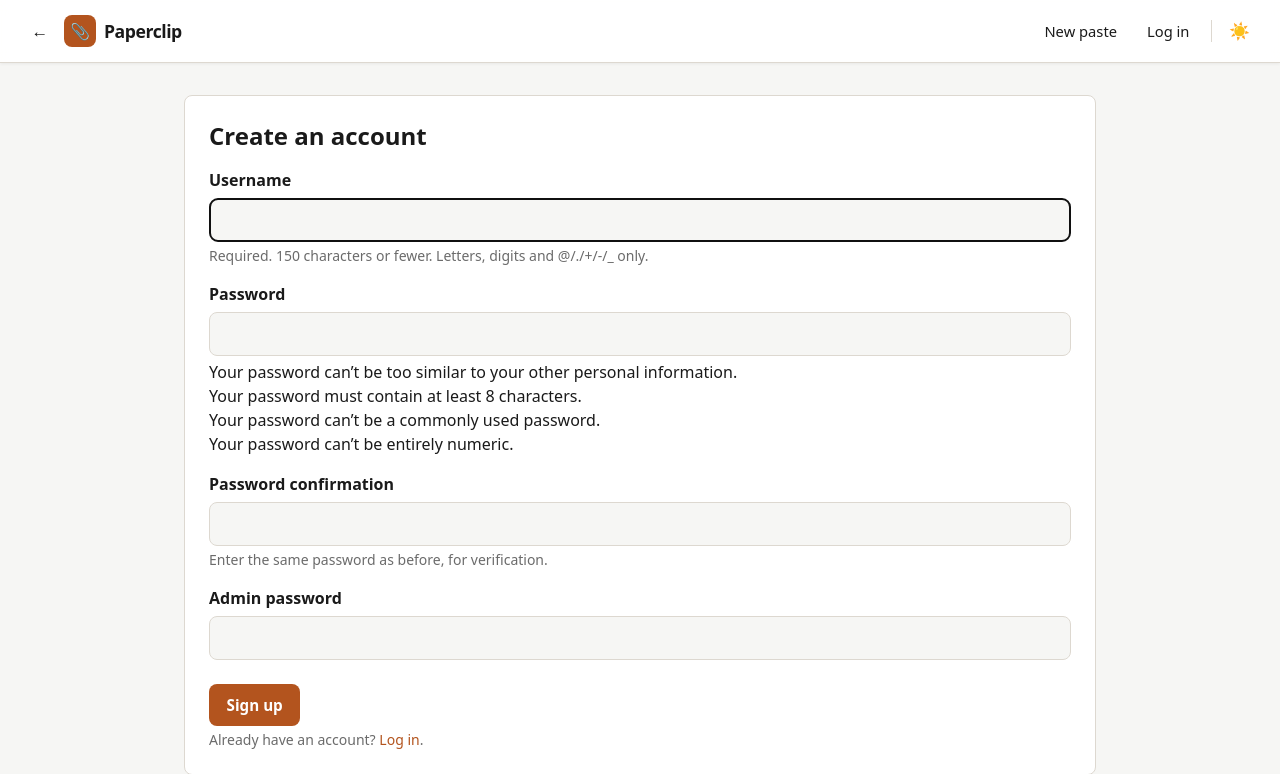
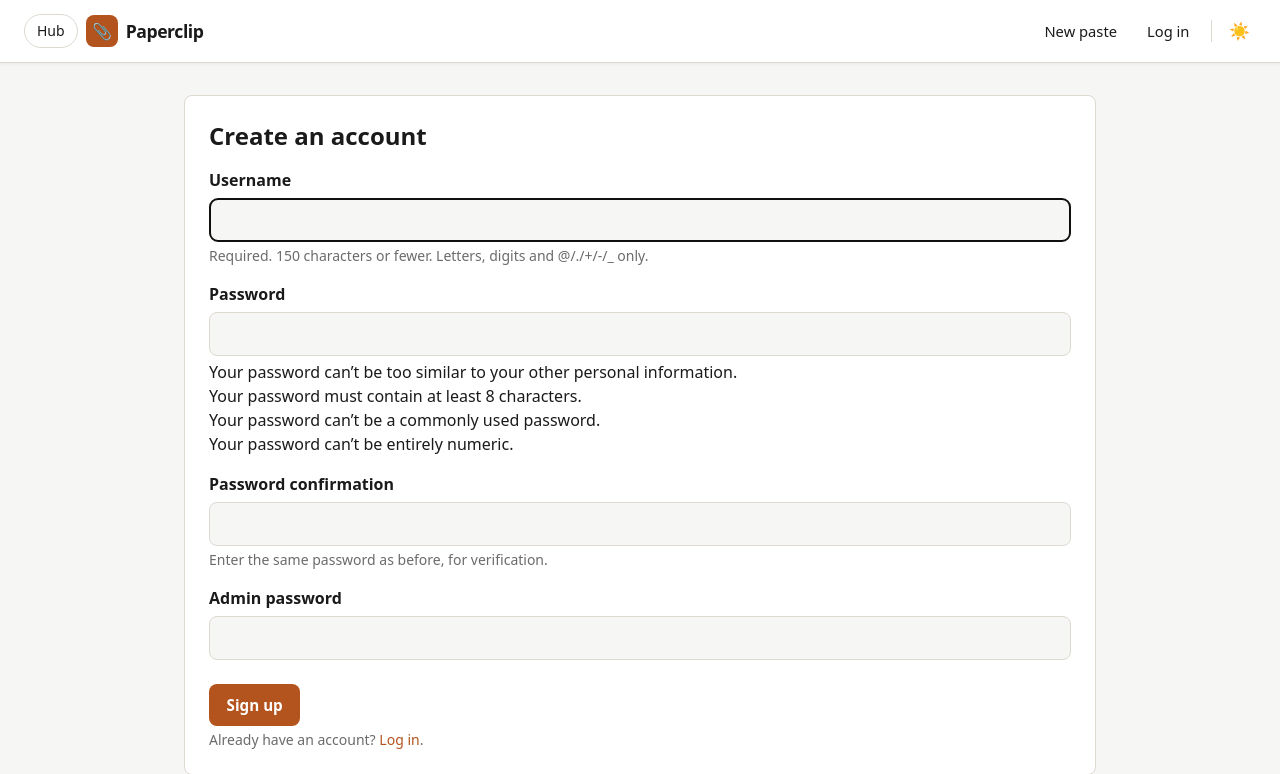
Before and after one commit to Nephty/paperclip, a Django app: page /accounts/signup/ in a window 1280 px wide. Shown: the top 774 px of the page. Run offline with Django 5.2, Linux system fonts and the light colour scheme; some libraries are stand-ins or nearby versions.

Commit message:
Use a "Hub" text button instead of an arrow icon for the back link
Co-Authored-By: Claude Sonnet 5 <noreply@anthropic.com>
Claude-Session: https://claude.ai/code/session_01SjftgSab5EEVZVpyqYYsuY

```diff
--- a/templates/base.html
+++ b/templates/base.html
@@ -77,7 +77,7 @@
 <body class="min-h-screen flex flex-col">
   <header class="sticky top-0 z-20 flex items-center justify-between gap-4 px-4 sm:px-6 py-2.5 sm:py-3 border-b border-[var(--border)] shadow-[0_1px_3px_rgba(0,0,0,0.06)] backdrop-blur bg-[color-mix(in_srgb,var(--panel)_92%,transparent)]">
     <div class="flex items-center gap-2">
-      <a href="/" class="inline-flex items-center justify-center w-8 h-8 rounded-full text-[1.05rem] leading-none hover:bg-[var(--bg)] transition-colors" title="Back to Nephty Lab" aria-label="Back to Nephty Lab">←</a>
+      <a href="/" class="inline-flex items-center px-3 py-1.5 rounded-full border border-[var(--border)] text-sm font-medium hover:bg-[var(--bg)] hover:text-[var(--accent)] transition-colors" title="Back to Nephty Lab">Hub</a>
       <a href="{% url 'pastes:create' %}" class="inline-flex items-center gap-2 text-base sm:text-[1.1rem] font-bold tracking-tight">
         <span class="inline-flex items-center justify-center w-8 h-8 rounded-lg bg-[var(--accent)] text-base leading-none">📎</span>
         Paperclip
```
